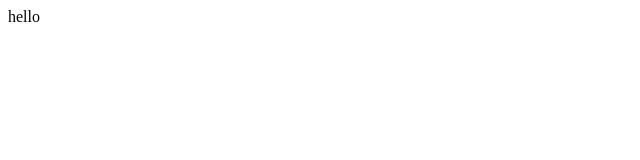
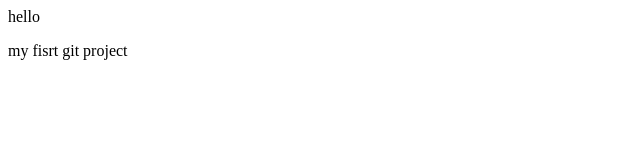
Before and after one commit to umerrrrr/mySshKey, a plain HTML site: page index.html in a window 1280 px wide. Shown: the whole page, without its empty margins (0-640 px from the left). Drawn offline with Linux system fonts and the light colour scheme.

Commit message:
<p> tag </p>

```diff
--- a/index.html
+++ b/index.html
@@ -1,3 +1,4 @@
 <html>
 	<p>hello</p>
+	<p>my fisrt git project</p>
 </html>
```
